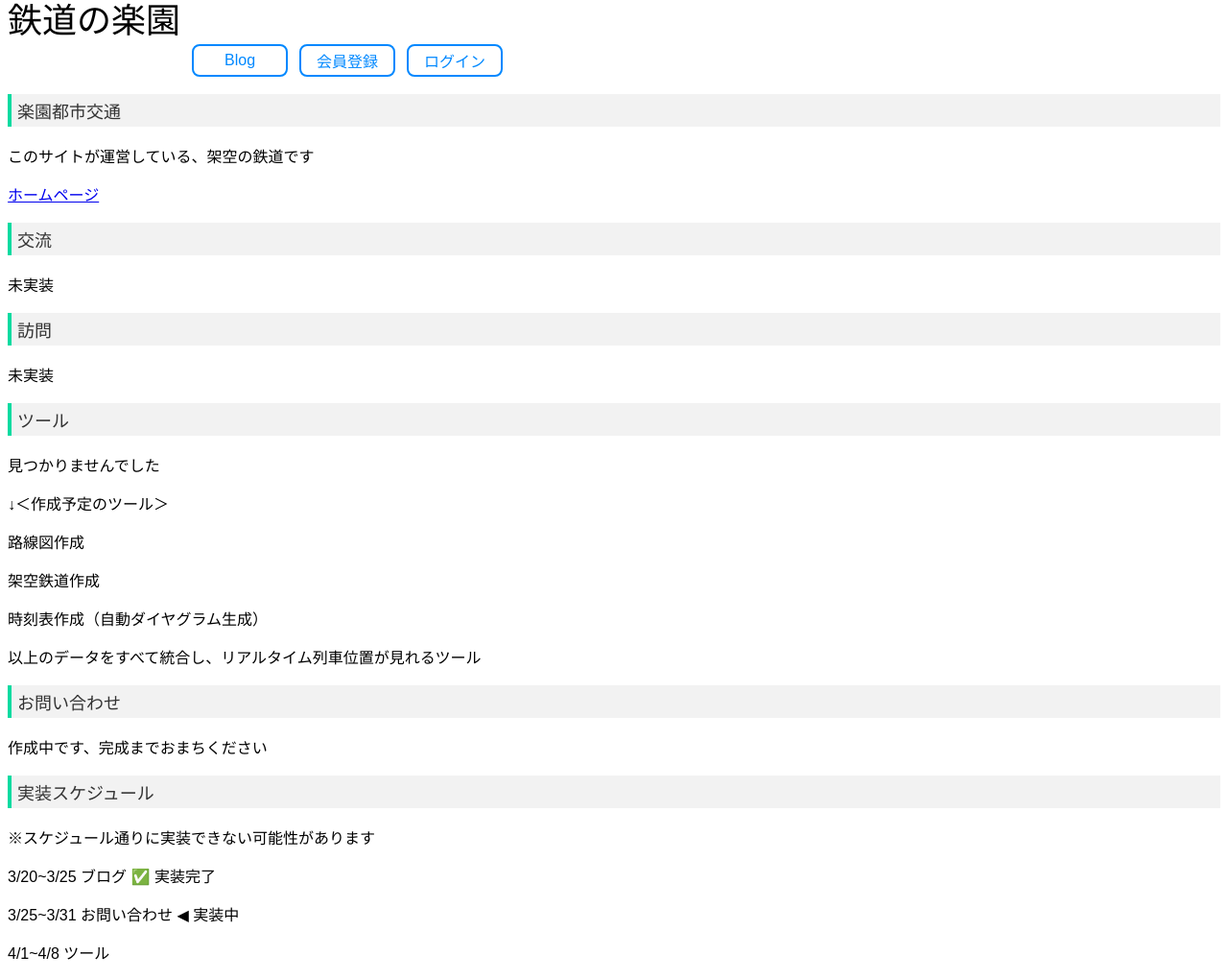
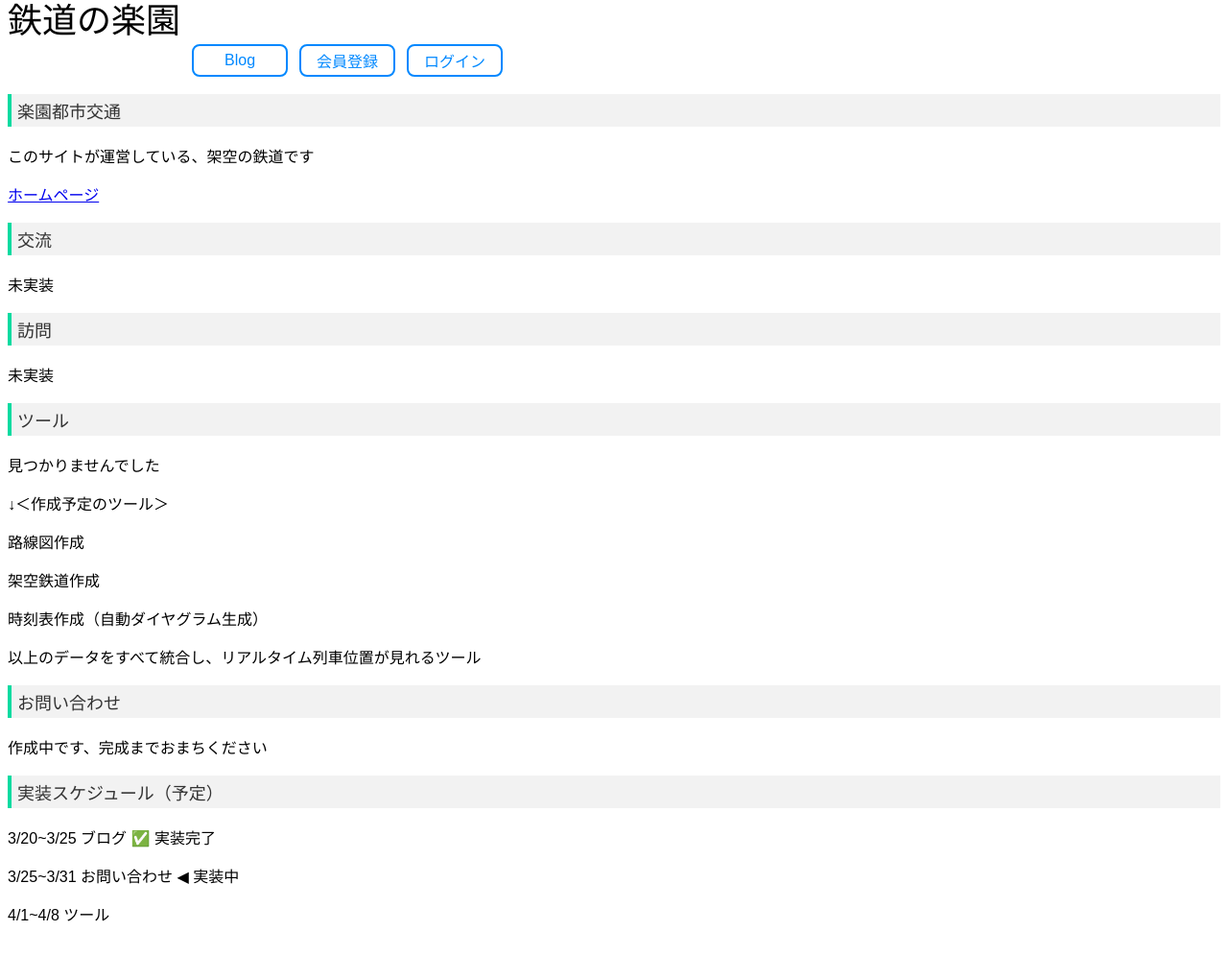
Before and after one commit to trainparadise/trainparadise, a Jekyll site: the page index.html, which Jekyll copies as it is, in a window 1280 px wide. Shown: the whole page at 96% size. Built offline with Jekyll 4.4.1, drawn with Linux system fonts in a browser that asks for light colours; after the commit the page ends 980 px from its top, so only the background shows below that.

Commit message:
Update index.html

```diff
--- a/index.html
+++ b/index.html
@@ -76,8 +76,7 @@
 
         </form>
 
-        <p class="subtitle">実装スケジュール</p>
-        <p>※スケジュール通りに実装できない可能性があります</p>
+        <p class="subtitle">実装スケジュール（予定）</p>
         <p>3/20~3/25 ブログ ✅ 実装完了</p>
         <p>3/25~3/31 お問い合わせ ◀︎ 実装中</p>
         <p>4/1~4/8 ツール</p>
```
